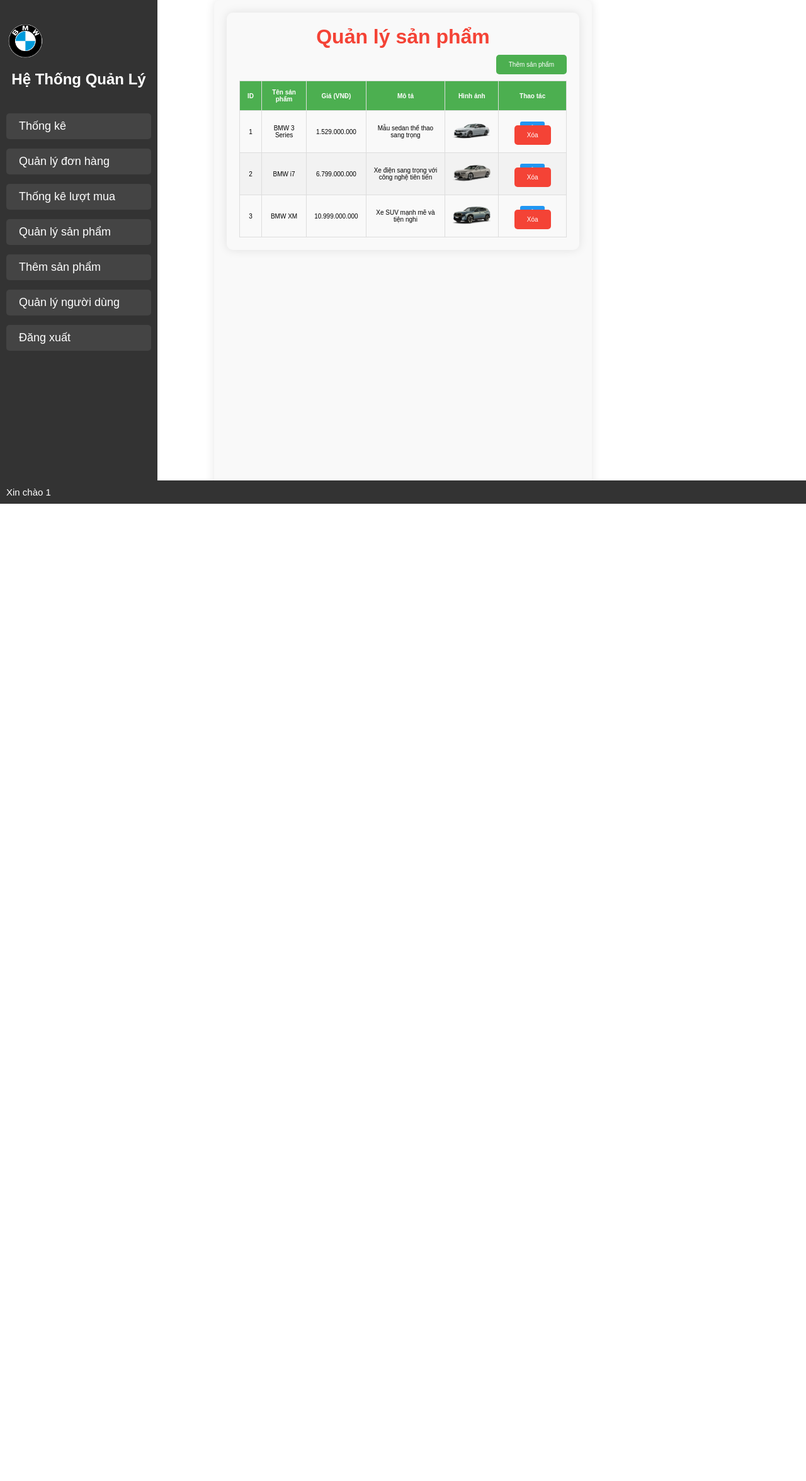
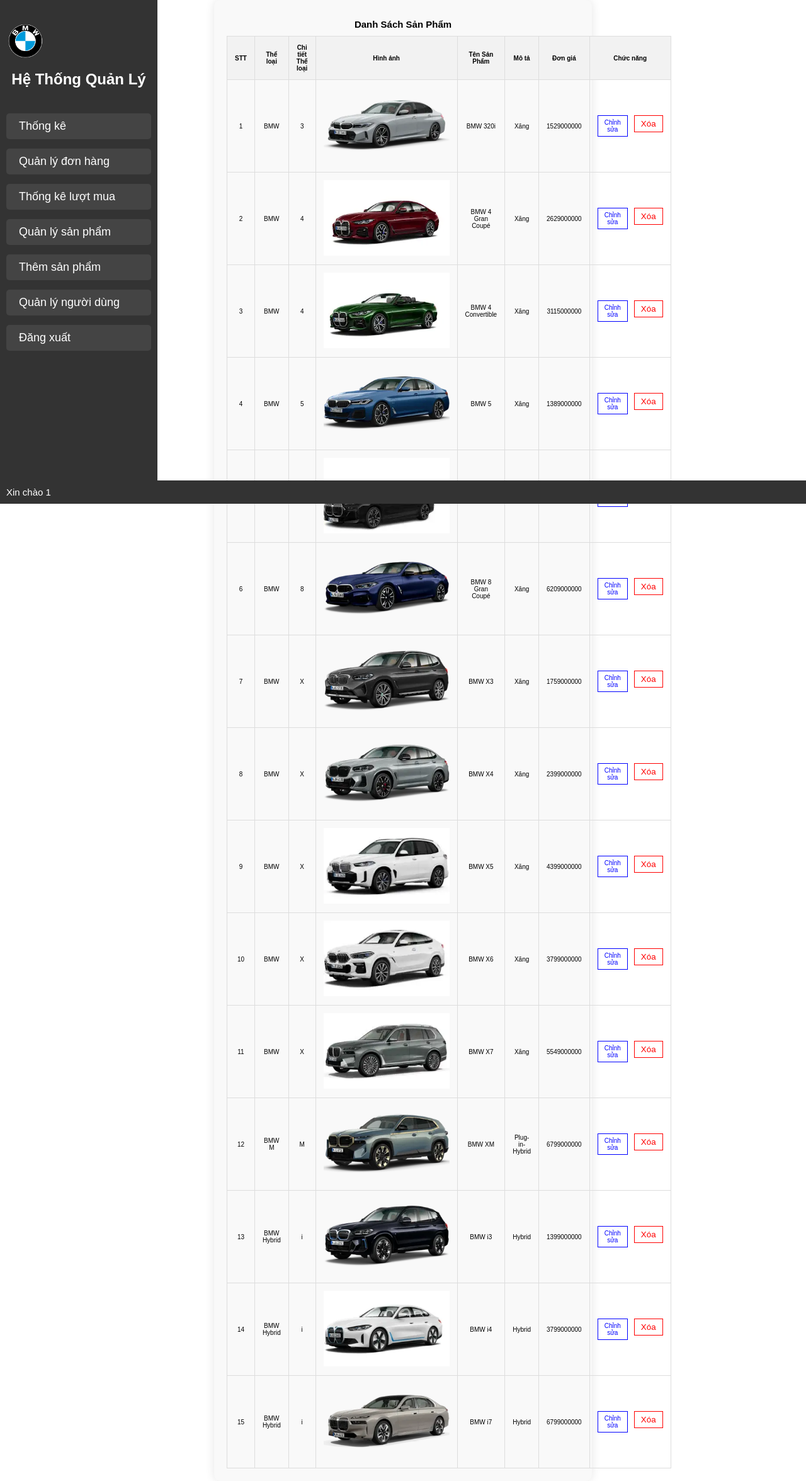
Before and after one commit to HuynhNe26/Lap-trinh-web, a PHP site: page /admin/admin.php?pid=3 in a window 1280 px wide. Shown: the whole page at 63% size. Before the commit the page ends 800 px from the top, so only its background shows below. Run offline with PHP 8.4, Linux system fonts and the light colour scheme; the visitor is signed in with stand-in values (Sample User, id 1); data comes from the database, SQL or seed files in the repository; some libraries are stand-ins or nearby versions.

Commit message:
Update quanlisp.php

```diff
--- a/admin/src-quanli_php/quanlisp.php
+++ b/admin/src-quanli_php/quanlisp.php
@@ -1,58 +1,82 @@
-<div class="main-content">
-    <h1>Quản lý sản phẩm</h1>
+<?php
+$conn = new mysqli("localhost", "root", "", "bmw_web");
+if ($conn->connect_error) {
+    die("Kết nối thất bại: " . $conn->connect_error);
+}
+$sql = "SELECT * FROM theloai, chitiettl, sanpham WHERE theloai.matl = chitiettl.matl AND chitiettl.machitiettl = sanpham.machitiettl";
+$result = $conn->query($sql);
+?>
 
-    <!-- Button to Add Product -->
-    <div class="button-container">
-        <a href="admin.php?pid=4" class="btn-add">Thêm sản phẩm</a>
-    </div>
+    <style>
+        table {
+            width: 100%;
+            border-collapse: collapse;
+        }
+        th, td {
+            padding: 12px;
+            border: 1px solid #ddd;
+            text-align: center;
+        }
+        th {
+            background-color: #f2f2f2;
+        }
+        .action-buttons {
+            display: flex;
+            gap: 10px;
+        }
+    </style>
 
-    <!-- Products Table -->
-    <table class="products-table">
-        <thead>
+    <h2 style="text-align: center; padding:10px">Danh Sách Sản Phẩm</h2>
+    <?php if (isset($_SESSION['message'])): ?>
+        <p style="color: green;"><?php echo $_SESSION['message']; ?></p>
+        <?php unset($_SESSION['message']); // Xóa thông báo sau khi đã hiển thị ?>
+    <?php endif; ?>
+    <table>
+        <tr>
+            <th>STT</th>
+            <th>Thể loại</th>
+            <th>Chi tiết Thể loại</th>
+            <th>Hình ảnh</th>
+            <th>Tên Sản Phẩm</th>
+            <th>Mô tả</th>
+            <th>Đơn giá</th>
+            <th>Chức năng</th>
+        </tr>
+
+        <?php if ($result->num_rows > 0): ?>
+            <?php while ($row = $result->fetch_assoc()): ?>
+                <tr>
+                    <td><?php echo $row['masp']; ?></td>
+                    <td><?php echo $row['tentl']; ?></td>
+                    <td><?php echo $row['tenchitiettl']; ?></td>
+                    <td>
+                        <img src="../image/<?php echo $row['hinhanh']; ?>" alt="<?php echo $row['tensp']; ?>" style="width:200px; height:120px; object-fit:cover;">
+                    </td>
+                    <td><?php echo $row['tensp']; ?></td>
+                    <td><?php echo $row['mota']; ?></td>
+                    <td><?php echo $row['dongia']; ?></td>
+                    <td>
+                        <div class="action-buttons">
+                            <a href="admin.php?pid=8&&id=<?php echo $row['masp']; ?>" style="border:1px solid blue; background-color:white; color:blue; padding:5px 10px; cursor:pointer; text-decoration:none;">
+                                Chỉnh sửa
+                            </a>
+                            <form action="admin.php?pid=9" method="POST" style="display:inline;" onsubmit="return confirm('Bạn có chắc chắn muốn xóa sản phẩm này không?');">
+                                <input type="hidden" name="id" value="<?php echo $row['masp']; ?>">
+                                <button type="submit" name="delete" style="border:1px solid red; background-color:white; color:red; padding:5px 10px; cursor:pointer;">
+                                    Xóa
+                                </button>
+                            </form>
+                        </div>
+                    </td>
+                </tr>
+            <?php endwhile; ?>
+        <?php else: ?>
             <tr>
-                <th>ID</th>
-                <th>Tên sản phẩm</th>
-                <th>Giá (VNĐ)</th>
-                <th>Mô tả</th>
-                <th>Hình ảnh</th>
-                <th>Thao tác</th>
+                <td colspan="7">Không có sản phẩm nào.</td>
             </tr>
-        </thead>
-        <tbody>
-            <!-- Example data, replace with dynamic data from the backend -->
-            <tr>
-                <td>1</td>
-                <td>BMW 3 Series</td>
-                <td>1.529.000.000</td>
-                <td>Mẫu sedan thể thao sang trọng</td>
-                <td><img src="../image/BMW-3.webp" alt="BMW 3 Series" style="width: 60px; height: 40px;"></td>
-                <td>
-                    <a href="admin.php?pid=8" class="btn-edit">Sửa</a>
-                    <a href="admin.php?pid=9" class="btn-delete">Xóa</a>
-                </td>
-            </tr>
-            <tr>
-                <td>2</td>
-                <td>BMW i7</td>
-                <td>6.799.000.000</td>
-                <td>Xe điện sang trọng với công nghệ tiên tiến</td>
-                <td><img src="../image/BMW-i7.webp" alt="BMW i7" style="width: 60px; height: 40px;"></td>
-                <td>
-                    <a href="admin.php?pid=8" class="btn-edit">Sửa</a>
-                    <a href="admin.php?pid=9" class="btn-delete">Xóa</a>
-                </td>
-            </tr>
-            <tr>
-                <td>3</td>
-                <td>BMW XM</td>
-                <td>10.999.000.000</td>
-                <td>Xe SUV mạnh mẽ và tiện nghi</td>
-                <td><img src="../image/BMW-XM.webp" alt="BMW XM" style="width: 60px; height: 40px;"></td>
-                <td>
-                    <a href="admin.php?pid=8" class="btn-edit">Sửa</a>
-                    <a href="admin.php?pid=9" class="btn-delete">Xóa</a>
-                </td>
-            </tr>
-        </tbody>
+        <?php endif; ?>
     </table>
-</div>
+
+    <?php
+    $conn->close();
+    ?>
```
